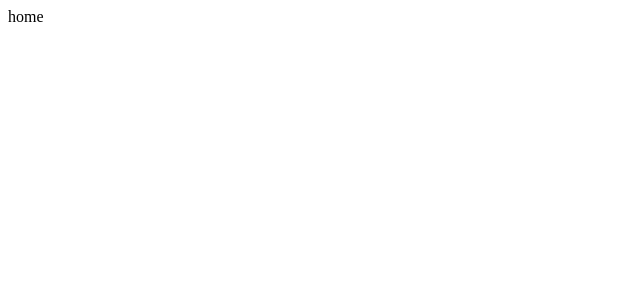
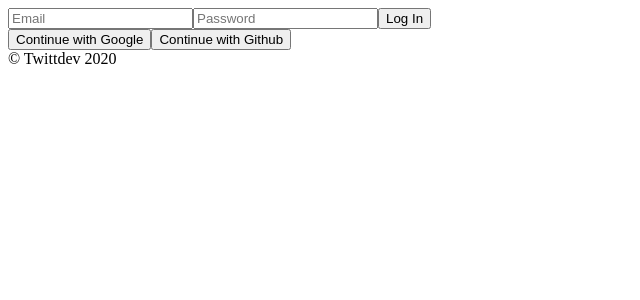
Before and after one commit to Hanswind/Twittdev, a React (Create React App) app: page / in a window 1280 px wide. Shown: the top 300 px of the page, without its empty margins (0-640 px from the left). Built offline with nearby package versions, Linux system fonts and the light colour scheme; no server answers.

Commit message:
프로젝트 사용자 로그인 구현(1/2)

```diff
--- /dev/null
+++ b/jsconfig.json
@@ -0,0 +1,6 @@
+{
+    "compilerOptions": {
+        "baseUrl": "src"
+    },
+    "include": ["src"]
+}
--- a/src/components/App.js
+++ b/src/components/App.js
@@ -1,11 +1,14 @@
-import React from "react";
+import React, { useState } from "react";
 import AppRouter from "./Router";
+import { authService } from "../myFirebase";
 
 function App() {
+  const [isLoggedIn, setIsLoggedIn] = useState(authService.currentUser);
   return (
-    <div className="App">
-      <AppRouter />
-    </div>
+    <>
+      <AppRouter isLoggedIn={isLoggedIn} />
+      <footer>&copy; Twittdev {new Date().getFullYear()}</footer>
+    </>
   );
 }
 
--- a/src/components/Router.js
+++ b/src/components/Router.js
@@ -1,11 +1,9 @@
-import React, { useState } from "react";
+import React from "react";
 import { HashRouter as Router, Route, Switch } from "react-router-dom";
 import Home from "../routes/Home";
 import Auth from "../routes/Auth";
 
-const AppRouter = () => {
-  // 로그인 여부에 따른 Router
-  const [isLoggedIn, setIsLoggedIn] = useState(true);
+const AppRouter = ({ isLoggedIn }) => {
   return (
     <Router>
       <Switch>
--- /dev/null
+++ b/src/myFirebase.js
@@ -0,0 +1,15 @@
+import * as firebase from "firebase/app";
+import "firebase/auth";
+
+export const firebaseConfig = {
+  apiKey: process.env.REACT_APP_API_KEY,
+  authDomain: process.env.REACT_APP_AUTH_DOMAIN,
+  databaseURL: process.env.REACT_APP_DATABASE_URL,
+  projectId: process.env.REACT_APP_PROJECT_ID,
+  storageBucket: process.env.REACT_APP_STORAGE_BUCKET,
+  messagingSenderId: process.env.REACT_APP_MESSAGIN_ID,
+  appId: process.env.REACT_APP_APP_ID,
+};
+
+firebase.initializeApp(firebaseConfig);
+export const authService = firebase.auth();
--- a/src/routes/Auth.js
+++ b/src/routes/Auth.js
@@ -1,7 +1,49 @@
-import React from "react";
+import React, { useState } from "react";
 
 const Auth = () => {
-  return <div>Auth</div>;
+  const [email, setEmail] = useState("");
+  const [password, setPassword] = useState("");
+  const onChange = (event) => {
+    const {
+      target: { name, value },
+    } = event;
+
+    if (name === "email") {
+      setEmail(value);
+    } else if (name === "password") {
+      setPassword(value);
+    }
+  };
+  const onSubmit = (event) => {
+    event.preventDefault();
+  };
+  return (
+    <div>
+      <form onSubmit={onSubmit}>
+        <input
+          name="email"
+          type="text"
+          placeholder="Email"
+          required
+          value={email}
+          onChange={onChange}
+        />
+        <input
+          name="password"
+          type="password"
+          placeholder="Password"
+          required
+          value={password}
+          onChange={onChange}
+        />
+        <input type="submit" value="Log In" />
+      </form>
+      <div>
+        <button>Continue with Google</button>
+        <button>Continue with Github</button>
+      </div>
+    </div>
+  );
 };
 
 export default Auth;
```
Also changed, not shown: src/firebase.js (deleted, +0 -13 lines).
